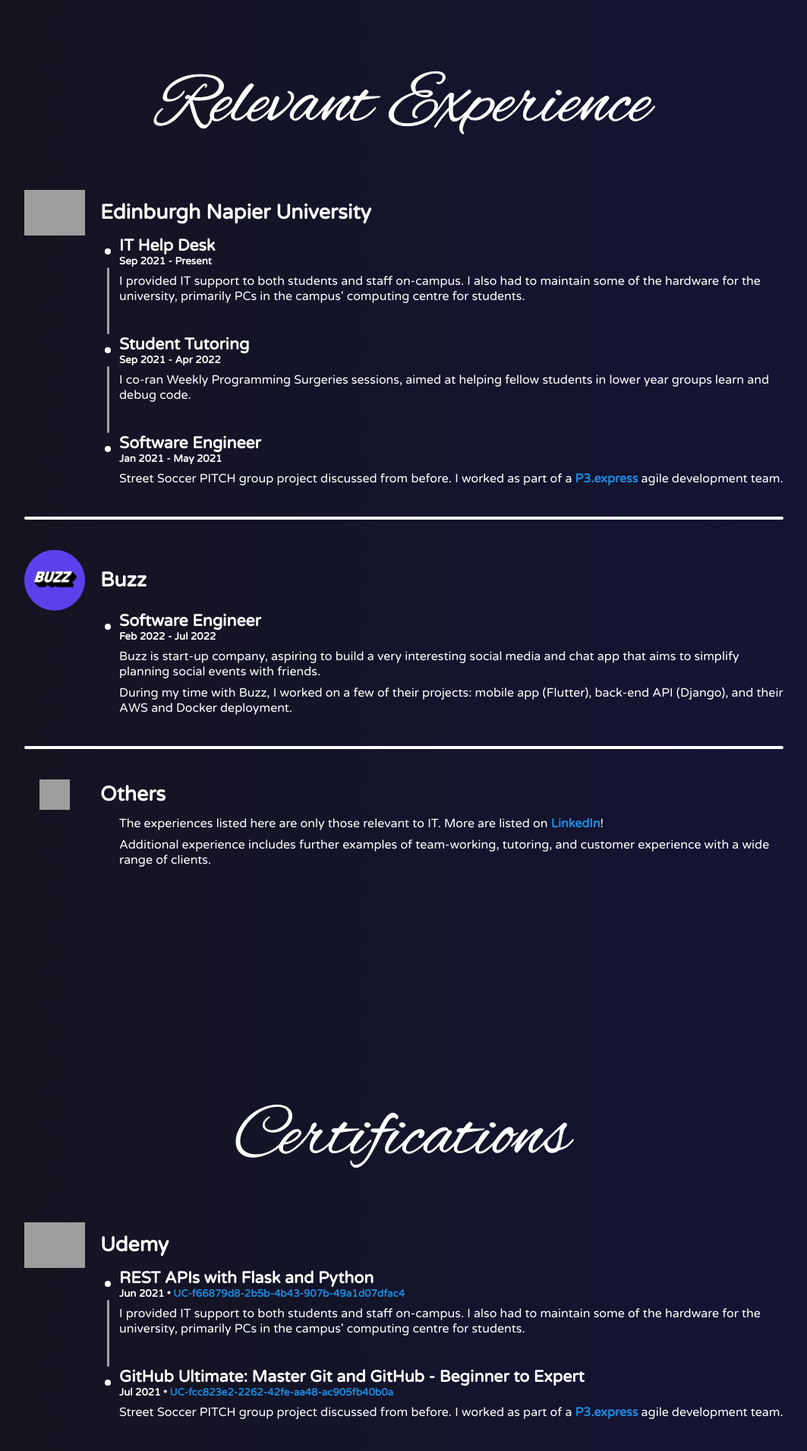
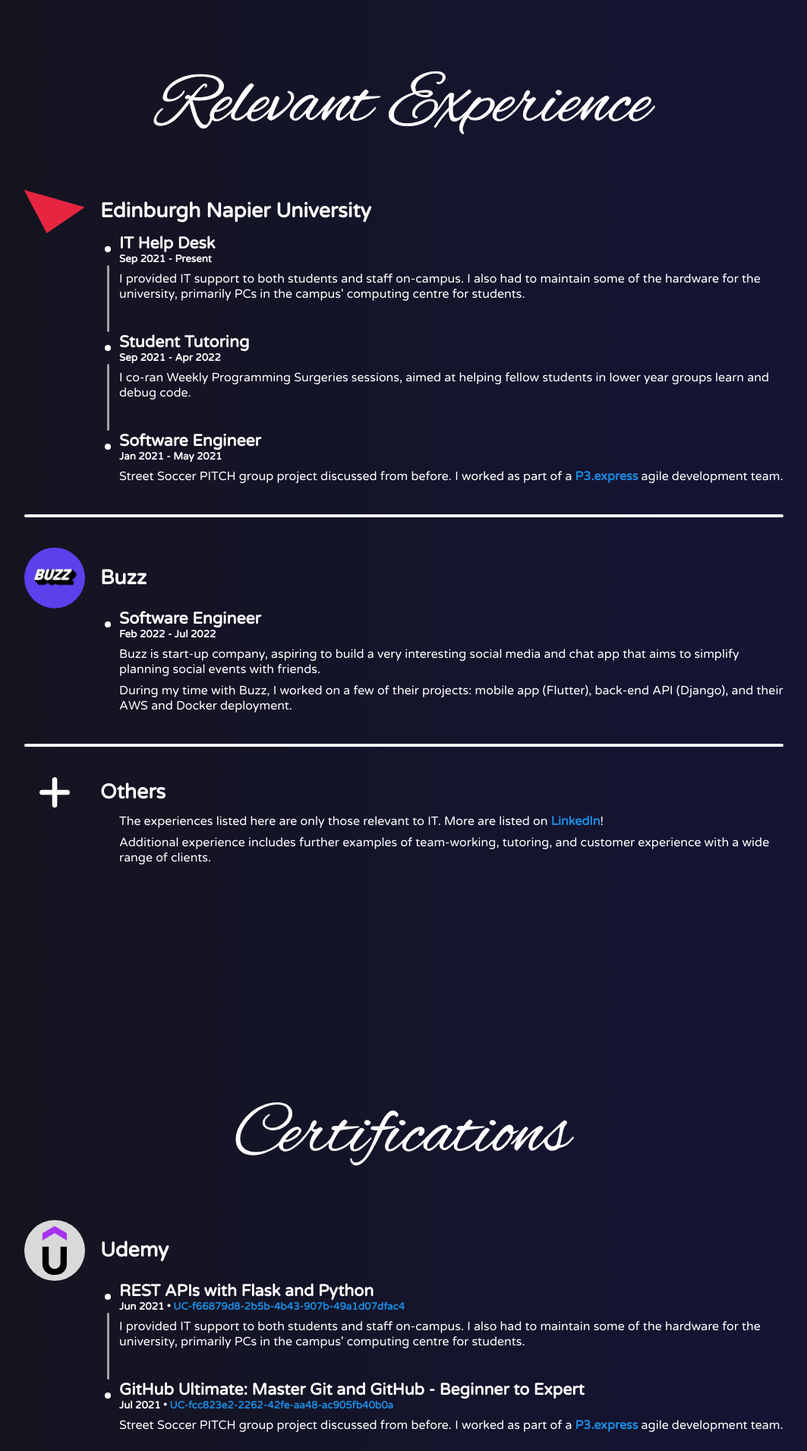
Before and after one commit to taylorc1009/Personal-Portfolio, a Flask app: page / in a window 1280 px wide. Shown: the part 2384-4294 px from the top of the page at 76% size, without its empty margins (108-1171 px from the left). Run offline with Flask 2, Linux system fonts and the light colour scheme; grey boxes are pictures that could not be loaded.

Commit message:
Corrected some file paths

```diff
--- a/templates/index.html
+++ b/templates/index.html
@@ -171,7 +171,7 @@
 					<ul class="experience-list">
 						<li class="experience-list-item">
 							<div class="experience-item-grid">
-								<img src="{{ url_for('static', filename='napier.png') }}"/>
+								<img src="{{ url_for('static', filename='napier.svg') }}"/>
 								<h1 class="experience-item-title experience-item-text-globals">Edinburgh Napier University</h1>
 								<div></div>
 								<div>
@@ -232,7 +232,7 @@
 						<li class="experience-list-separator"/>
 						<li class="experience-list-item">
 							<div class="experience-item-grid">
-								<img style="width: 40px; height: 40px; margin: auto auto;" src="{{ url_for('static', filename='plus.png') }}"/>
+								<img style="width: 40px; height: 40px; margin: auto auto;" src="{{ url_for('static', filename='plus.svg') }}"/>
 								<h1 class="experience-item-title experience-item-text-globals">Others</h1>
 								<div></div>
 								<div>
@@ -274,7 +274,7 @@
 					<ul class="experience-list">
 						<li class="experience-list-item">
 							<div class="experience-item-grid">
-								<img src="{{ url_for('static', filename='udemy.png') }}"/>
+								<img src="{{ url_for('static', filename='udemy.svg') }}"/>
 								<h1 class="experience-item-title experience-item-text-globals">Udemy</h1>
 								<div></div>
 								<div>
```
